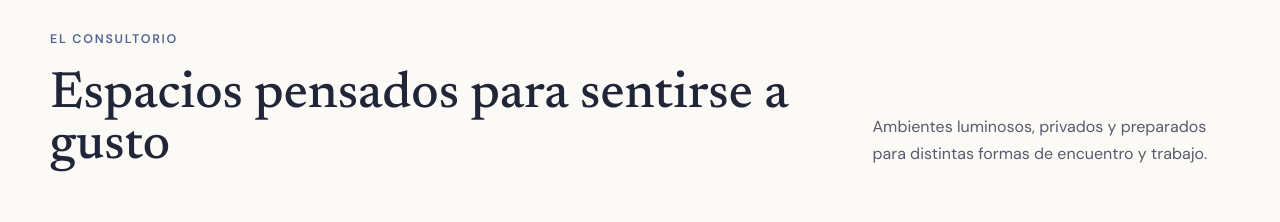
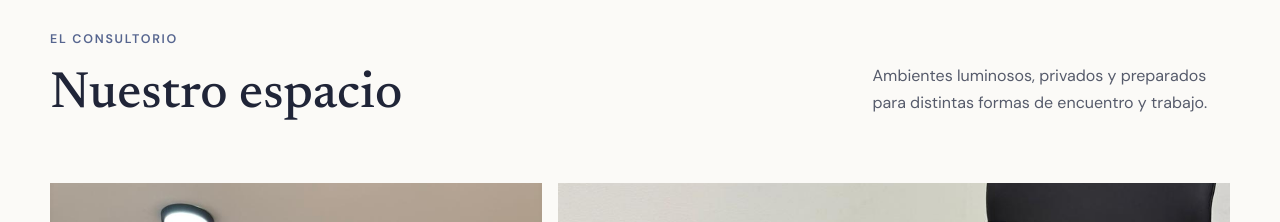
Before and after one commit to Santicof/landing-somospsiques, a React (Vite) app: page / in a window 1280 px wide. Shown: the part 4072-4294 px from the top of the page. Built offline with nearby package versions, Linux system fonts and the light colour scheme.

Commit message:
feat: add director portrait and update gallery title

```diff
--- a/src/components/LandingSections.tsx
+++ b/src/components/LandingSections.tsx
@@ -197,8 +197,8 @@ export function Director() {
               className="director-portrait"
               src="/assets/jimena-cofman.jpg"
               alt="Licenciada Jimena Cofman, directora de Consultorio Integral Psique"
-              width="960"
-              height="1280"
+              width="900"
+              height="1600"
               loading="lazy"
               onError={() => setPortraitAvailable(false)}
             />
@@ -226,7 +226,7 @@ export function Gallery() {
     <section className="section gallery-section" id="consultorio">
       <div className="container">
         <div className="section-heading">
-          <div><p className="eyebrow">El consultorio</p><h2>Espacios pensados para sentirse a gusto</h2></div>
+          <div><p className="eyebrow">El consultorio</p><h2>Nuestro espacio</h2></div>
           <p>Ambientes luminosos, privados y preparados para distintas formas de encuentro y trabajo.</p>
         </div>
         <div className="gallery-grid">
--- a/src/index.css
+++ b/src/index.css
@@ -119,7 +119,7 @@ p { line-height: 1.65; }
 .director-section { overflow: hidden; background: var(--lavender-pale); }
 .director-grid { display: grid; grid-template-columns: .86fr 1.14fr; align-items: center; gap: 9vw; }
 .director-photo { aspect-ratio: 4 / 5; max-height: 670px; border-radius: 8px 190px 8px 8px; overflow: hidden; }
-.director-portrait { width: 100%; height: 100%; object-fit: cover; object-position: center top; }
+.director-portrait { width: 100%; height: 100%; object-fit: cover; object-position: center 42%; }
 .pending-photo { display: grid; place-content: center; justify-items: center; gap: 20px; border: 1px solid #cbd0df; color: var(--lavender-deep); background: var(--white); }
 .pending-photo img { width: 175px; height: 175px; border-radius: 50%; }
 .pending-photo span { font-size: .78rem; letter-spacing: .12em; text-transform: uppercase; }
```
Also changed, not shown: image.png, public/assets/jimena-cofman.jpg (added).
